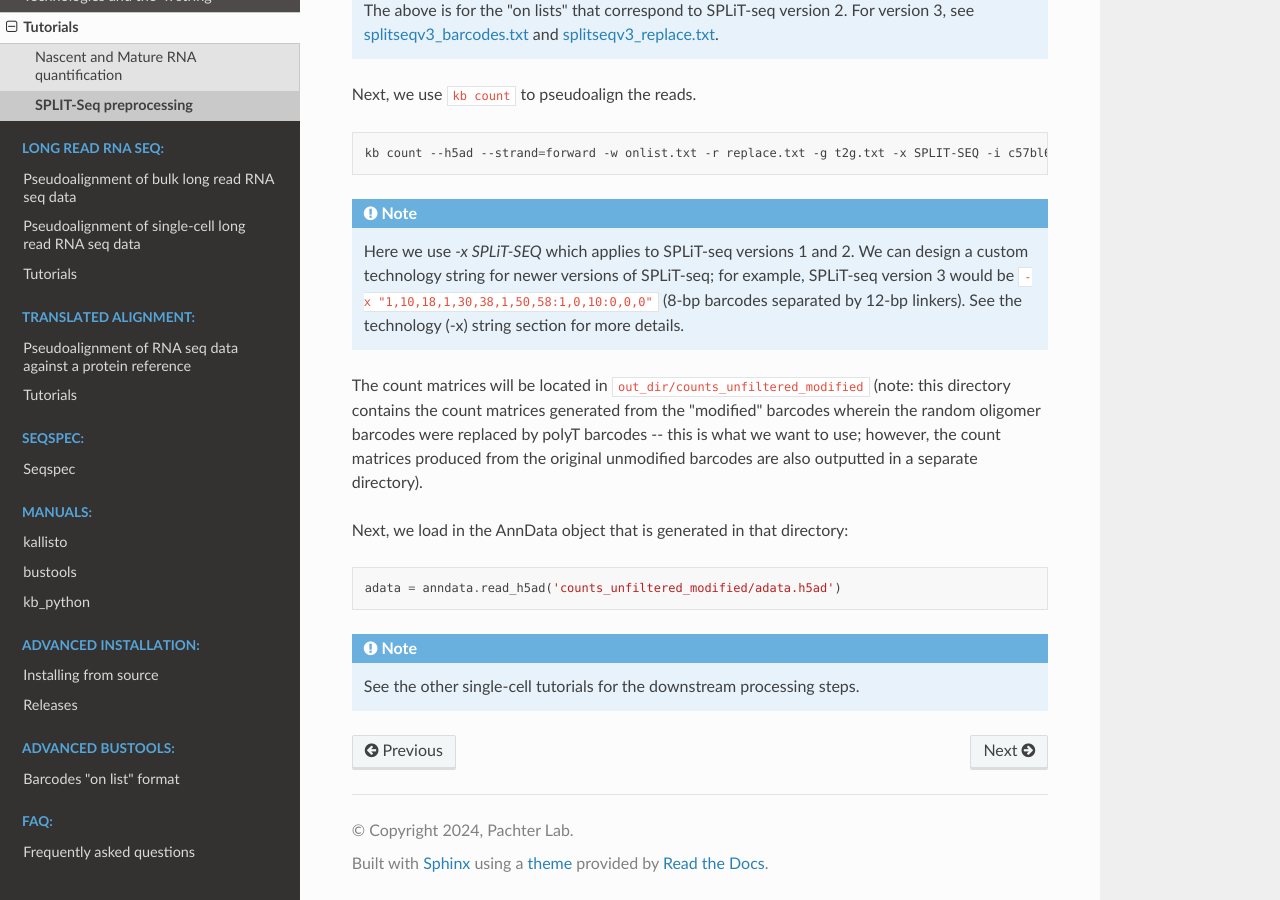
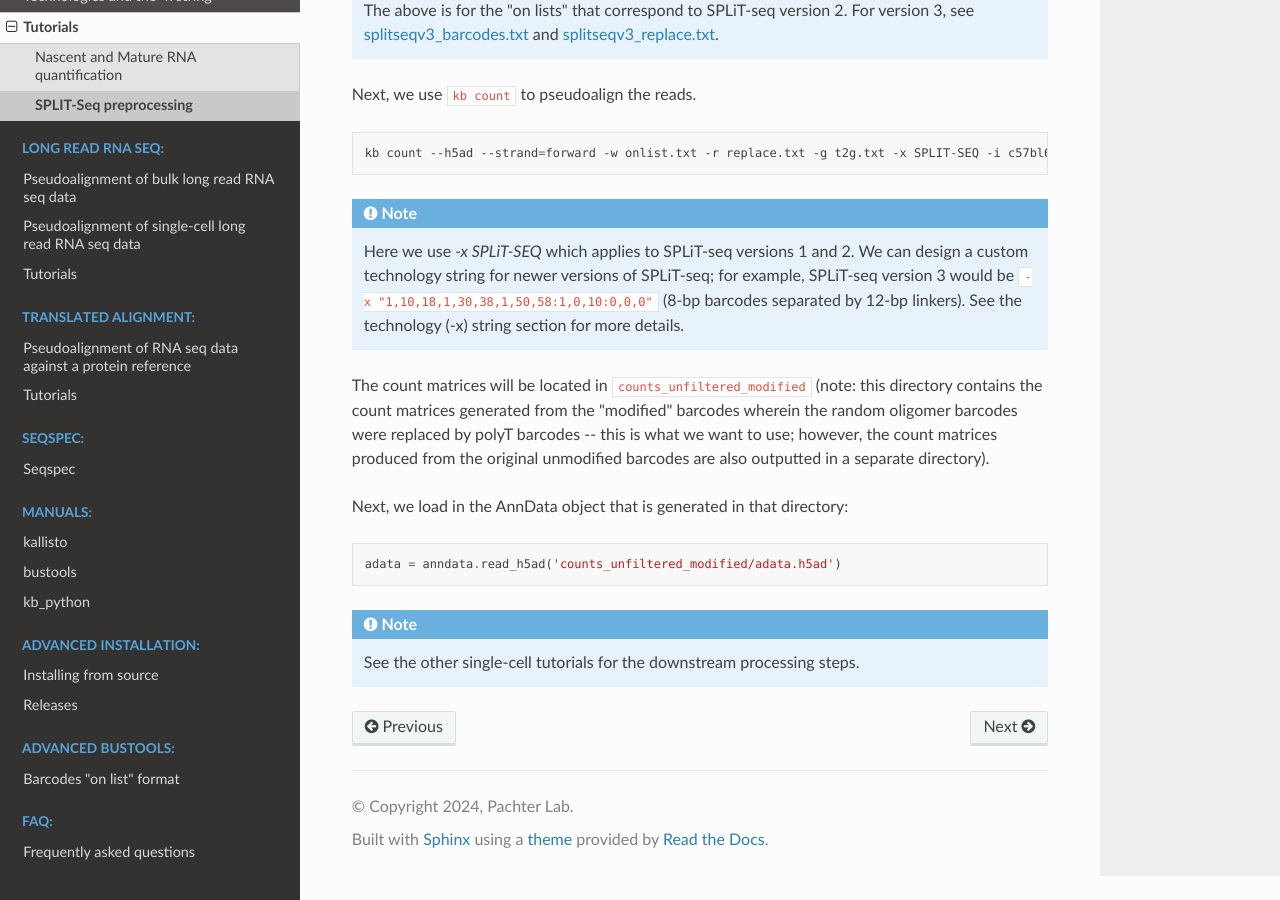
Before and after one commit to pachterlab/kb_docs, a Sphinx documentation site: the page built from docs/source/sc/webpages/splitseq_preprocessing.rst, in a window 1280 px wide and 900 px high, scrolled down 689 px. Built offline with Sphinx 7.4.7 and the Read the Docs theme 3.1.0, drawn with Linux system fonts in a browser that asks for light colours; pages that are not in the unit, such as notebooks, are missing from menus.

Commit message:
Update splitseq_preprocessing.rst

```diff
--- a/docs/source/sc/webpages/splitseq_preprocessing.rst
+++ b/docs/source/sc/webpages/splitseq_preprocessing.rst
@@ -30,7 +30,7 @@
 
 .. code-block:: shell
 
-   kb count --h5ad --strand=forward -w onlist.txt -r replace.txt -g t2g.txt -x SPLIT-SEQ -i c57bl6j.idx -t 24 -o out_dir/ R1.fastq.gz R2.fastq.gz
+   kb count --h5ad --strand=forward -w onlist.txt -r replace.txt -g t2g.txt -x SPLIT-SEQ -i c57bl6j.idx -t 24 R1.fastq.gz R2.fastq.gz
 
 
 .. note::
@@ -39,7 +39,7 @@
 
 
 
-The count matrices will be located in ``out_dir/counts_unfiltered_modified`` (note: this directory contains the count matrices generated from the "modified" barcodes wherein the random oligomer barcodes were replaced by polyT barcodes -- this is what we want to use; however, the count matrices produced from the original unmodified barcodes are also outputted in a separate directory).
+The count matrices will be located in ``counts_unfiltered_modified`` (note: this directory contains the count matrices generated from the "modified" barcodes wherein the random oligomer barcodes were replaced by polyT barcodes -- this is what we want to use; however, the count matrices produced from the original unmodified barcodes are also outputted in a separate directory).
 
 Next, we load in the AnnData object that is generated in that directory:
 
```
